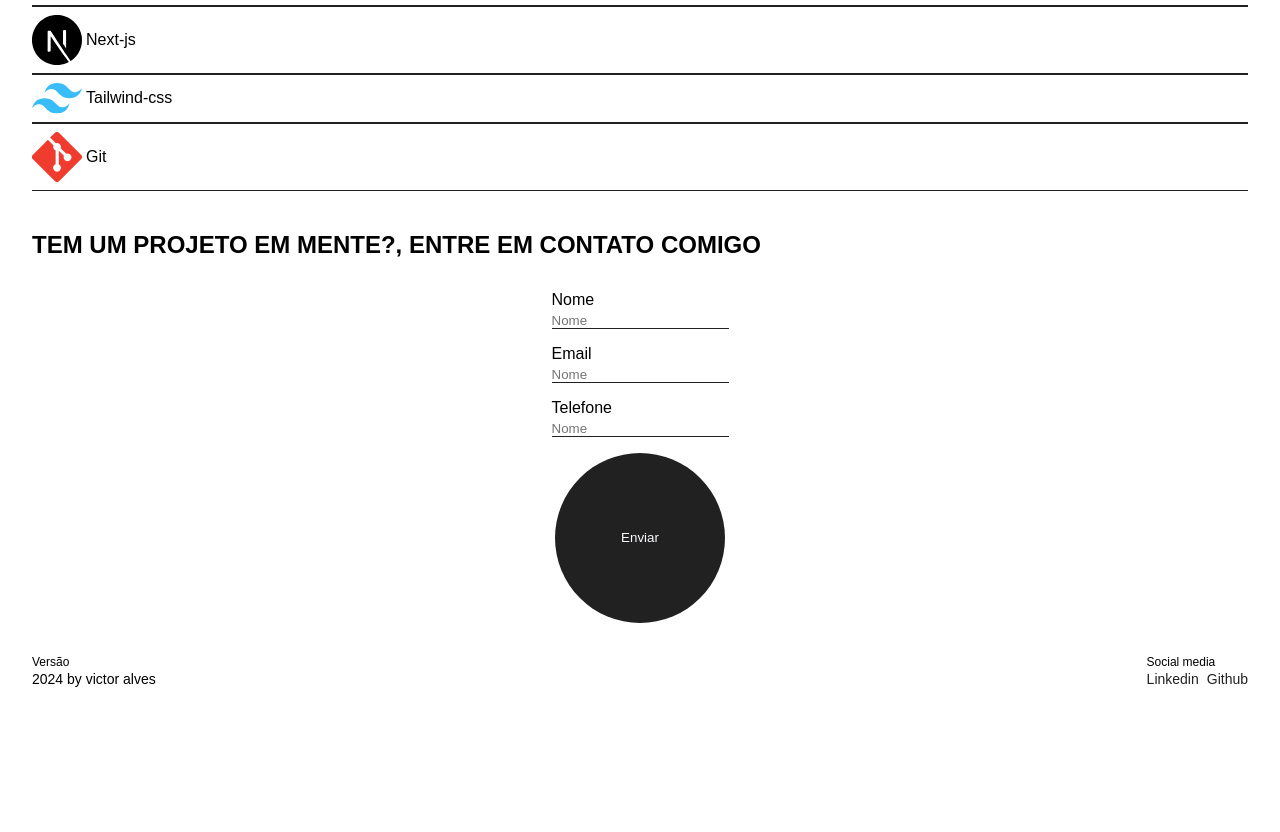
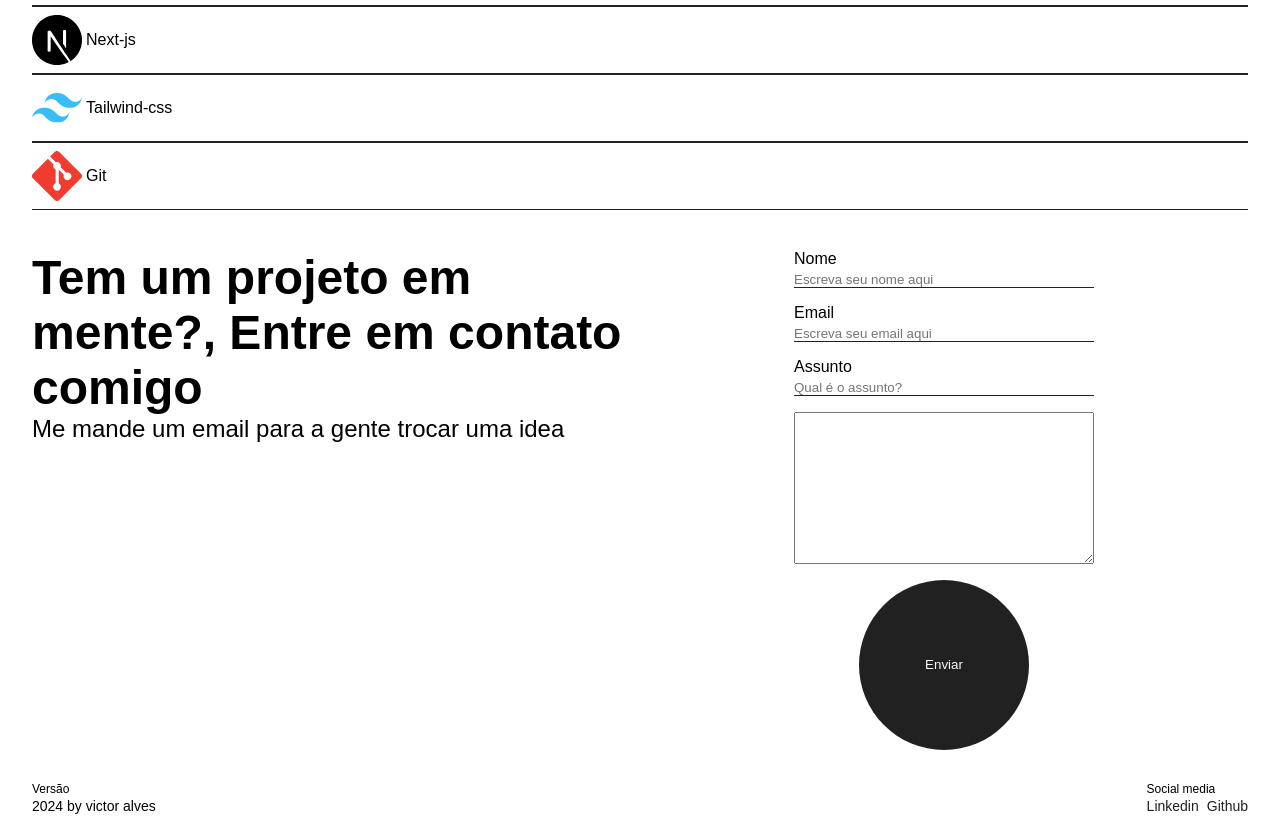
Before and after one commit to shadowbr338/victor-alves-meu-portfolio, a plain HTML site: page index.html in a window 1280 px wide. Shown: the part 1925-2757 px from the top of the page. Before the commit the page ends 2628 px from the top, so only its background shows below. Drawn offline with nearby package versions, Linux system fonts and the light colour scheme; a web font is replaced by a local one.

Commit message:
formulario funcionando

```diff
--- a/index.html
+++ b/index.html
@@ -13,10 +13,10 @@
         <h1>Victor alves</h1>
 
         <nav class="header-nav">
-            <a href="">Sobre</a>
-            <a href="">Projetos</a>
-            <a href="#habilidades-section">Habilidades</a>
-            <a href="#contato-section">Contato</a>
+            <a class="border-hover-effect" href="">Sobre</a>
+            <a class="border-hover-effect" href="">Projetos</a>
+            <a class="border-hover-effect" href="#habilidades-section">Habilidades</a>
+            <a class="border-hover-effect" href="#contato-section">Contato</a>
         </nav>
 
         <a href="#contato-section" class="contato-btn-header">Contato</a>
@@ -74,7 +74,7 @@
                 <p>Next-js</p>
             </div>
 
-            <div class="habilidades">
+            <div class="habilidades tailwind-skill">
                 <img src="Images/TailwindCss-icon.svg" alt="" class="habilidades-icon">
                 <p>Tailwind-css</p>
             </div>
@@ -86,26 +86,37 @@
         </section>
 
         <section id="contato-section">
-            <h1>tem um projeto em mente?, entre em contato comigo</h1>
+            <div class="form-section">
+                <div class="form-texto">
+                    <h1>Tem um projeto em mente?, Entre em contato comigo</h1>
+                    <p>Me mande um email para a gente trocar uma idea</p>
+                </div>
 
-            <form action="get" class="contato-form">
+                <form action="https://api.web3forms.com/submit" method="post" class="contato-form">
+                    <input type="hidden" name="access_key" value="c832e34d-3e95-4713-b99d-99e1c95e406c">
+
                     <div class="form-inputs-div">
                         <label for="">Nome</label>
-                    <input type="text" name="Nome" id="" placeholder="Nome" required class="form-input">
+                        <input type="text" name="Nome" id="" placeholder="Escreva seu nome aqui" required class="form-input" maxlength="50">
                     </div>
 
                     <div class="form-inputs-div">
                         <label for="">Email</label>
-                    <input type="email" name="Nome" id="" placeholder="Nome" required class="form-input">
+                        <input type="email" name="Nome" id="" placeholder="Escreva seu email aqui" required class="form-input">
                     </div>
 
                     <div class="form-inputs-div">
-                    <label for="">Telefone</label>
-                    <input type="number" name="Nome" id="" placeholder="Nome" required class="form-input">
+                        <label for="">Assunto</label>
+                        <input type="text" name="Nome" id="" placeholder="Qual é o assunto?" class="form-input" maxlength="50">
                     </div>
 
-                <button class="circle-btn">Enviar</button>
+                    <div class="form-inputs-div">
+                        <textarea name="Mensagem" id="" cols="30" rows="10" maxlength="300"></textarea>
+                    </div>
+
+                    <button type="submit" class="circle-btn">Enviar</button>
                 </form>
+            </div>
 
             <div class="version-and-social-links-div">
                 <div class="versao-site-div">
@@ -117,12 +128,14 @@
                     <p class="social-links-title">Social media</p>
 
                     <div class="div-social-links-a">
-                        <a href="" class="social-link-footer bottom-hover-effect">Linkedin</a>
-                        <a href="" class="social-link-footer bottom-hover-effect">Github</a>
+                        <a href="" class="social-link-footer bottom-hover-effect border-hover-effect">Linkedin</a>
+                        <a href="" class="social-link-footer bottom-hover-effect border-hover-effect">Github</a>
                     </div>
                 </div>
             </div>
         </section>
     </main>
+
+    <script src="script.js"></script>
 </body>
 </html>
--- a/style.css
+++ b/style.css
@@ -20,6 +20,8 @@
 
 a {
     text-decoration: none;
+    position: relative;
+    padding-bottom: 2px;
 }
 
 h1 {
@@ -44,6 +46,24 @@ h1 {
     font-family: "ranade", sans-serif;
 }
 
+.border-hover-effect::before {
+    content: "";
+    left: 0;
+    bottom: 0;
+    width: 100%;
+    transform: scaleX(0);
+    transform-origin: left bottom;
+    transition: 0.25s ease-in-out;
+    position: absolute;
+    height: 1px;
+    background-color: #212121;
+}
+
+.border-hover-effect:hover::before {
+    transform: scaleX(1);
+    transform-origin: left bottom;
+}
+
 body {
     margin: 0 32px;
 }
@@ -57,7 +77,7 @@ header {
 
 .header-nav {
     display: none;
-    font-family: "ranade, sans-serif;
+    font-family: "ranade, sans-serif";
 }
 
 .header-nav a {
@@ -145,6 +165,10 @@ main {
     padding: 8px 0;
 }
 
+.tailwind-skill {
+    height: 67.6px;
+}
+
 .habilidades p {
     font-family: "ranade", sans-serif;
     font-size: 1rem;
@@ -161,17 +185,39 @@ main {
     padding-bottom: 16px;
 }
 
+.form-section {
+    display: flex;
+
+}
+
+.form-texto {
+    width: 50%;
+}
+
+.form-texto h1 {
+    font-family: "Satoshi", sans-serif;
+    font-size: 48px;
+    text-transform: none;
+}
+
+.form-texto p {
+    font-family: "ranade", sans-serif;
+    font-size: 24px;
+}
+
 .contato-form {
     display: flex;
     align-items: center;
     flex-direction: column;
     gap: 1rem;
+    width: 50%;
 }
 
 .form-inputs-div {
     display: flex;
     flex-direction: column;
     gap: 4px;
+    width: 300px;
 }
 
 .form-inputs-div label {
@@ -183,6 +229,7 @@ main {
     border: none;
     border-bottom: 1px solid var(--dark-theme-background);
     outline: none;
+    width: 100%;
 }
 
 .version-and-social-links-div {
```
Lines whose indentation alone changed are shown as unchanged.
